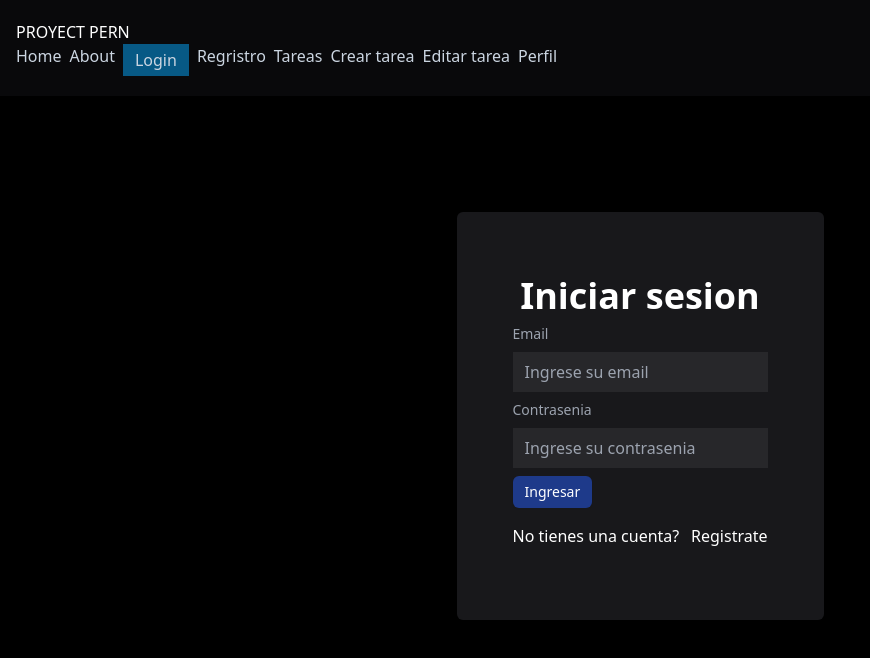
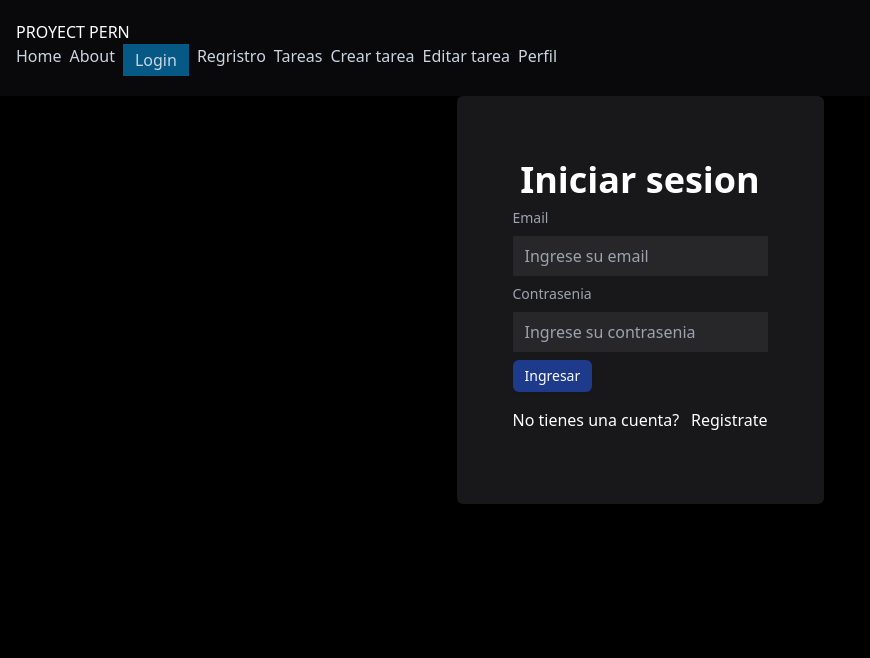
Before and after one commit to CarolinaMamani/4to_semestre, a React (Vite) app in the folder JavaScript/PERN-stack/frontend/: page /login in a window 1280 px wide. Shown: the top 658 px of the page, without its empty margins (0-870 px from the left). Built offline with nearby package versions, Linux system fonts and the light colour scheme.

Commit message:
JS9.19.10

```diff
--- a/JavaScript/PERN-stack/frontend/src/pages/LoginPage.jsx
+++ b/JavaScript/PERN-stack/frontend/src/pages/LoginPage.jsx
@@ -1,5 +1,5 @@
 import {Link, useNavigate} from "react-router-dom"
-import {Card, Input, Button, Label} from "../componentes/ui"
+import {Card, Input, Button, Label, Container} from "../componentes/ui"
 import { useForm } from "react-hook-form";
 
 import { useAuth } from "../context/AuthContext";
@@ -19,7 +19,7 @@ function LoginPage() {
 
 
   return (
-    <div className="h-[calc(100vh-10rem)] flex items-center justify-center">
+    <Container className="h-[calc(100vh-10rem)] flex items-center justify-center">
       <Card>
         {errors &&
           errors.map((error, index) => (
@@ -57,7 +57,7 @@ function LoginPage() {
         </div>
       </Card>
 
-    </div>
+    </Container>
   )
 }
 
--- a/JavaScript/PERN-stack/frontend/src/pages/RegisterPage.jsx
+++ b/JavaScript/PERN-stack/frontend/src/pages/RegisterPage.jsx
@@ -7,6 +7,7 @@ import { Link, useNavigate } from 'react-router-dom';
 import {useForm }from 'react-hook-form';
 
 import {useAuth} from "../context/AuthContext"
+import { Container } from '../componentes/ui';
 
 //hay fallas al enviar el registro
 function RegisterPage() {
@@ -24,7 +25,7 @@ function RegisterPage() {
 
 
   return (
-    <div className="h-[calc(100vh-10rem)] flex items-center justify-center">
+    <Container className="h-[calc(100vh-10rem)] flex items-center justify-center">
 
       <Card>
         {setUserErrors &&
@@ -61,7 +62,7 @@ function RegisterPage() {
           <Link to="/login"> Iniciar Sesion</Link>
         </div>
       </Card>
-    </div>
+    </Container>
   );
 }
 
```
